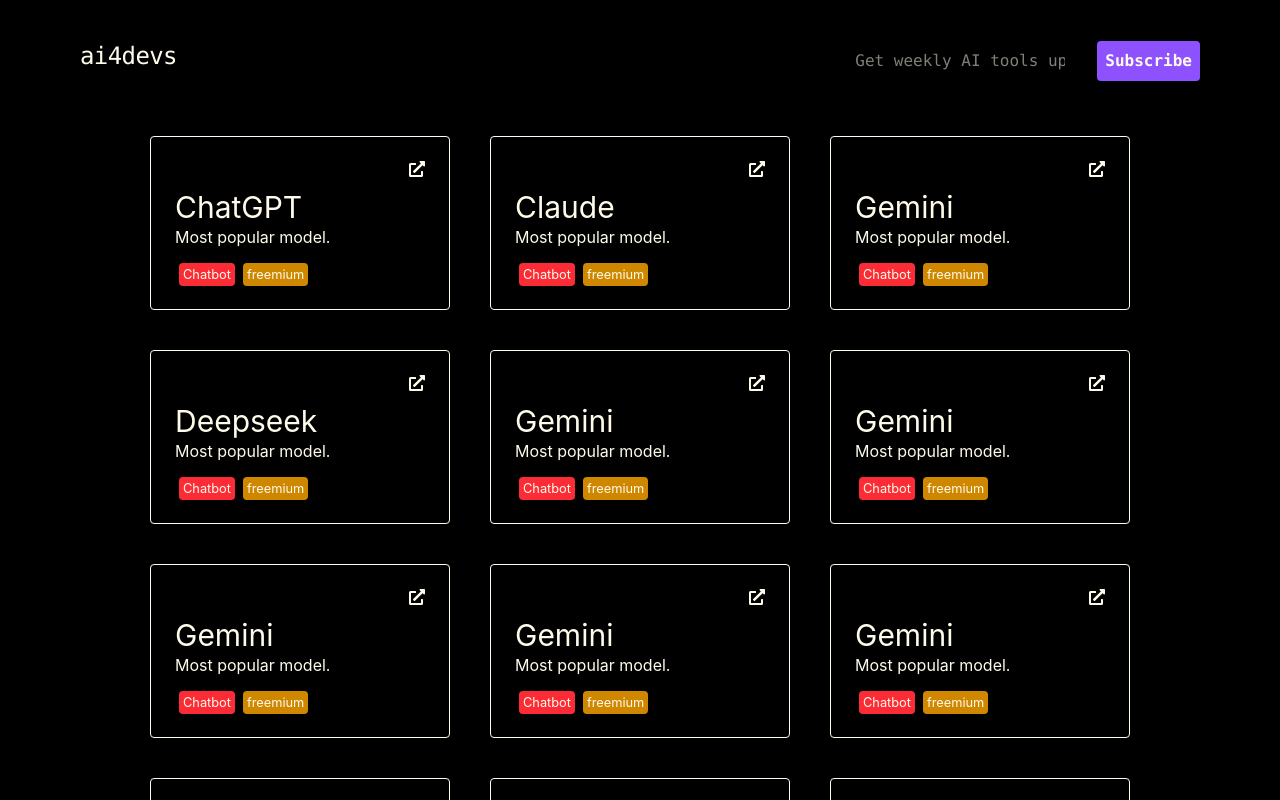
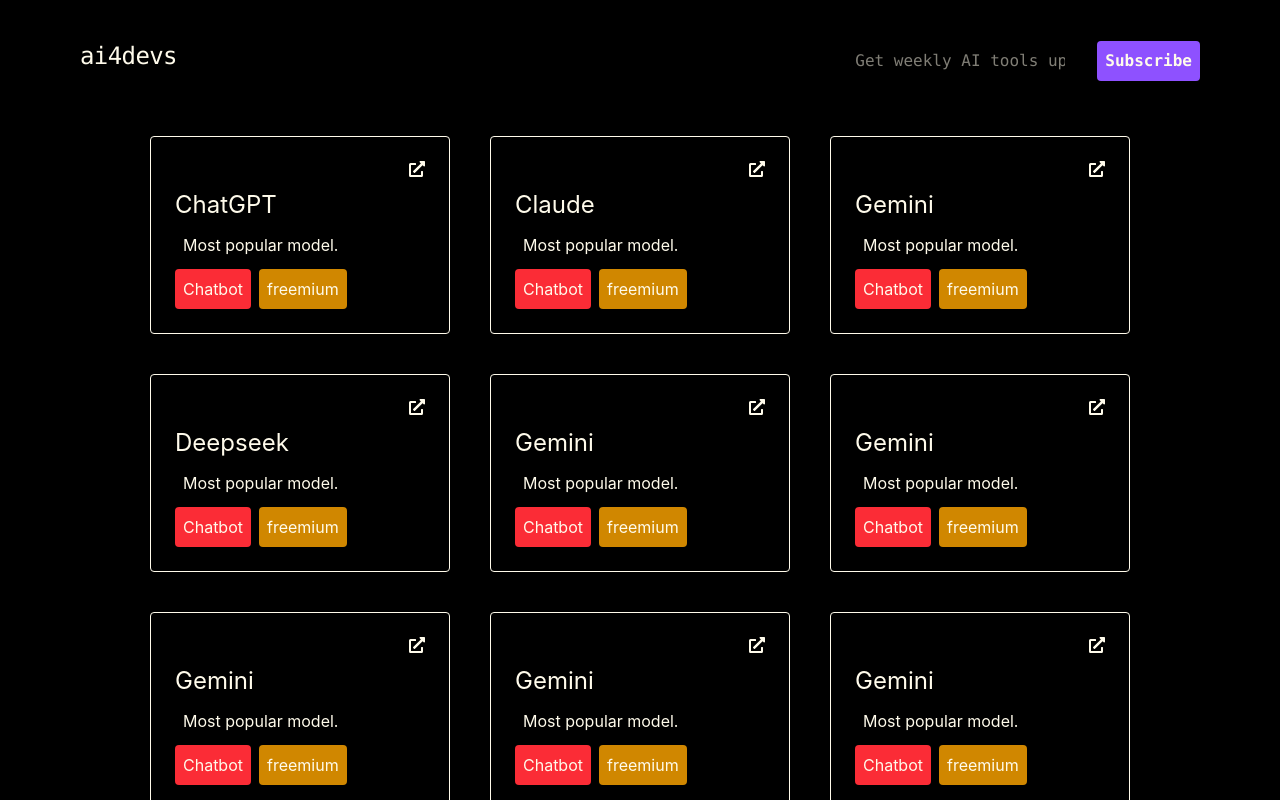
Before and after one commit to MohamedWazeemJassir/ai4devs, a React (Vite) app: page / in a window 1280 px wide. Shown: the top 800 px of the page. Built offline with nearby package versions, Linux system fonts and the light colour scheme.

Commit message:
align name and logo

```diff
--- a/src/components/Card.jsx
+++ b/src/components/Card.jsx
@@ -1,11 +1,10 @@
 import { FaExternalLinkAlt } from "react-icons/fa";
-import * as Icons from "@lobehub/icons"
+import * as Icons from "@lobehub/icons";
 
 function Card(prop) {
   const Avatar = Icons[prop.logo]?.Avatar;
   return (
     <div className="border overflow-hidden shadow-gray-300 hover:shadow-gray-100 p-6 w-1/4 rounded delay-75 duration-150 transition hover:-translate-y-1 hover:bg-gray-500 space-y-3">
-      <div id="top">
       <a
         className="flex justify-end"
         href={prop.url}
@@ -14,15 +13,14 @@
       >
         <FaExternalLinkAlt />
       </a>
+      <div id="middle" className="flex gap-3 items-center">
+        {Avatar && <Avatar size={40} />}
+        <h1 className="text-2xl">{prop.name}</h1>
       </div>
-      <div id="middle">
-        {Avatar && <Avatar size={40} className='m-2' />}
-        <h1 className="text-3xl">{prop.name}</h1>
-        <p>{prop.description}</p>
-      </div>
-      <div id="bottom">
-        <small className="m-1 rounded bg-red-500 p-1">{prop.category}</small>
-        <small className="m-1 rounded bg-yellow-600 p-1">{prop.pricing}</small>
+      <p className="pl-2">{prop.description}</p>
+      <div id="bottom" className="flex gap-2">
+        <p className="p-2 rounded bg-red-500 w-fit">{prop.category}</p>
+        <p className="p-2 rounded bg-yellow-600 w-fit">{prop.pricing}</p>
       </div>
     </div>
   );
```
Lines whose indentation alone changed are shown as unchanged.
